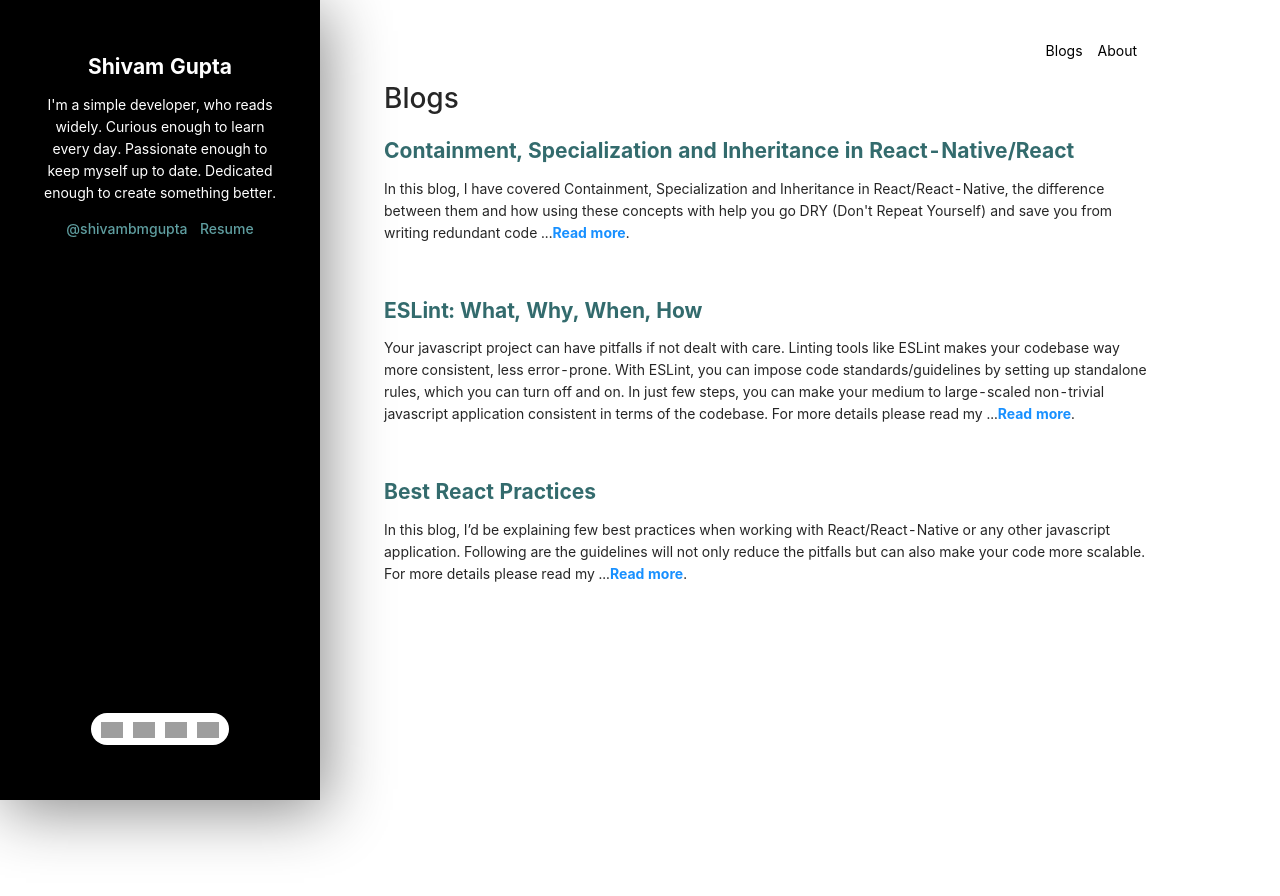
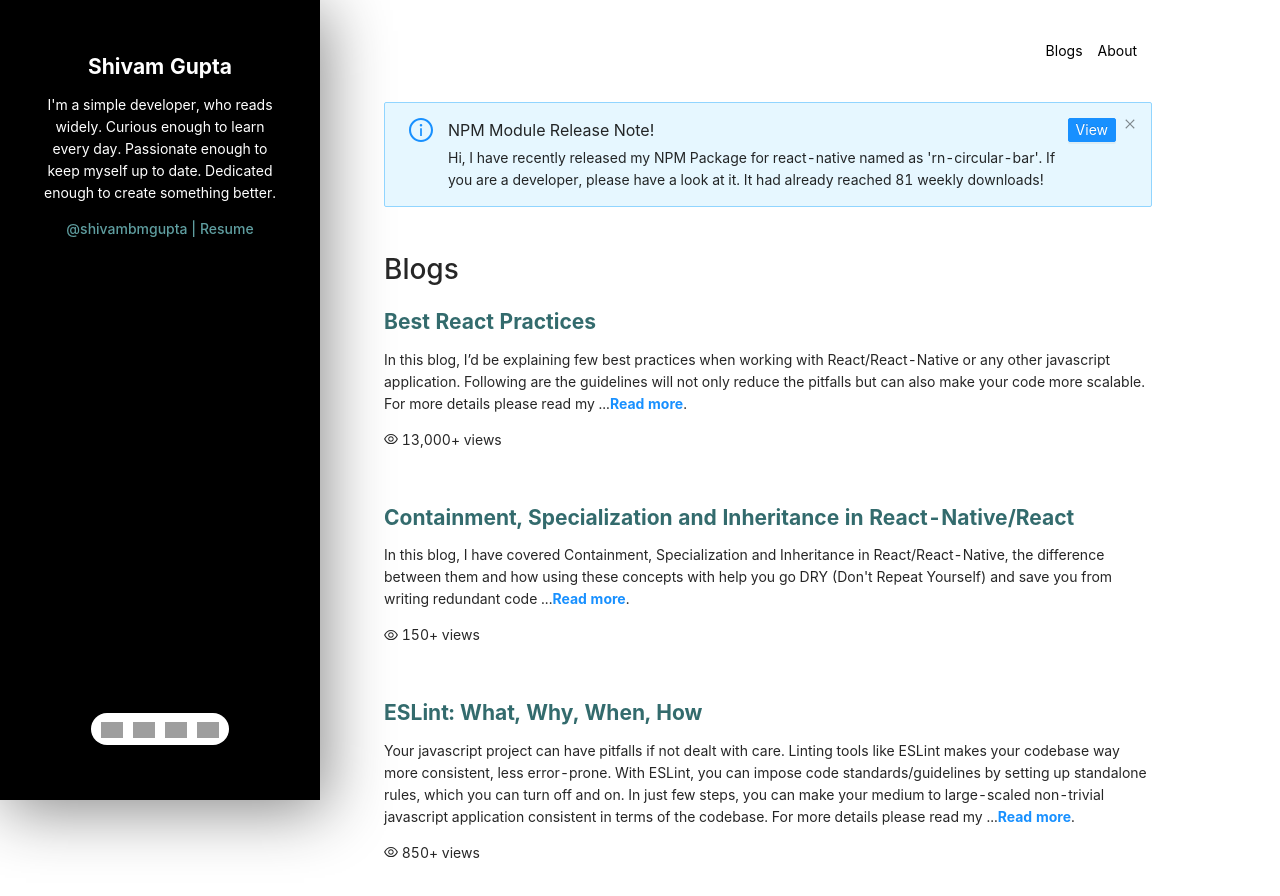
Before and after one commit to shivambmgupta/mvp-website, a React (Create React App) app: page / in a window 1280 px wide. Shown: the top 896 px of the page. Before the commit the page ends 800 px from the top, so only its background shows below. Built offline with nearby package versions, Linux system fonts and the light colour scheme; grey boxes are pictures that could not be loaded.

Commit message:
feat: announcement

```diff
--- a/src/App.css
+++ b/src/App.css
@@ -36,3 +36,7 @@
     transform: rotate(360deg);
   }
 }
+
+.alert-container {
+  margin: 40px 0px;
+}
--- a/src/App.js
+++ b/src/App.js
@@ -5,8 +5,10 @@ import {
 } from 'react-router-dom';
 import Navbar from './components/Navbar';
 import Sidebar from './components/Developer';
-import { Pages } from './constants/constants';
+import { AlertData, Pages } from './constants/constants';
 import 'antd/dist/antd.css';
+import { Alert, Button } from 'antd';
+import './App.css';
 
 const App = () => (
   <div className="container">
@@ -16,6 +18,25 @@ const App = () => (
         <Suspense fallback={<div />}>
           <Router>
             <Navbar pages={Pages} />
+            <Alert
+              className="alert-container"
+              message={AlertData.heading}
+              description={AlertData.description}
+              type={AlertData.type}
+              showIcon
+              closable={AlertData.closable}
+              action={
+                <Button
+                  size="small"
+                  type="primary"
+                  onClick={() => {
+                    window.open(AlertData.actionLink, '_blank').focus();
+                  }}
+                >
+                  View
+                </Button>
+              }
+            />
             <Switch>
               {
                 Pages.map((page, index) => (
--- a/src/assets/links/links.js
+++ b/src/assets/links/links.js
@@ -8,7 +8,7 @@ const AboutDeveloper = {
     HiGif: 'https://media.giphy.com/media/hvRJCLFzcasrR4ia7z/giphy.gif',
     Developer: {
         mailTo: 'mailto:shivambmgupta@gmail.com',
-        resume: 'https://drive.google.com/file/d/1O3NMgjSMWP0oci_N8wdH3nVR5I3QvRPE/view?usp=sharing',
+        resume: 'https://drive.google.com/file/d/1K9VMREr8KAkcSNx4Hl50AvVrqsXiRxg3/view?usp=sharing',
         social_medias: [
             {
                 url: 'https://www.facebook.com/shivambmgupta',
--- a/src/components/Blog/index.js
+++ b/src/components/Blog/index.js
@@ -1,3 +1,5 @@
+import { EyeOutlined } from '@ant-design/icons';
+import { Tooltip } from 'antd';
 import React, { memo } from 'react';
 import styles from './style.module.css';
 
@@ -5,6 +7,12 @@ const Blog = ({ blog }) => (
     <div className={styles.wrapper}>
         <a href={blog.url} target="_blank" rel="noreferrer noopener"><h2 className={styles.title}>{blog.heading}</h2></a>
         <p>{blog.content}...<b><a className={styles.customLink} href={blog.url} target="_blank" rel="noreferrer noopener">Read more</a></b>.</p>
+        <div>
+            <Tooltip title={`Total views: ${blog.views}`}>
+                <EyeOutlined />
+                <label>{`  ${blog.views} views`}</label>
+            </Tooltip>
+        </div>
     </div>
 );
 
--- a/src/components/Developer/index.js
+++ b/src/components/Developer/index.js
@@ -9,7 +9,7 @@ const AboutDeveloper = () => (
             <h2 className={styles.title}>{Developer.DEVELOPER}</h2>
             <p>{Developer.ABOUT}</p>
             <div>
-                <h4>
+                <h4 className={styles.customLink}>
                     <a className={styles.customLink} href={Links.Developer.mailTo} target="_blank" rel="noopener noreferrer">{Developer.USERNAME}</a> | <a className={styles.customLink} href={Links.Developer.resume} target="_blank" rel="noopener noreferrer">Resume</a>
                 </h4>
             </div>
--- a/src/components/micros/Experience.js
+++ b/src/components/micros/Experience.js
@@ -5,7 +5,7 @@ import { getTimeDifference } from '../../utils/common';
 import { useWindowSize } from 'react-use';
 import styles from './style.module.css';
 
-const getLable = (content, job) => `${getTimeDifference(job.fromDate, job.current ? new Date() : job.endDate, 2, false)} | ${job.fromDate.toLocaleDateString(content.dateFormat, content.dateOptions)} - ${job.current ? 'Current' : job.endDate.toLocaleDateString(content.dateFormat, content.dateOptions)}`;
+const getLable = (content, job) => `${getTimeDifference(job.fromDate, job.current ? new Date() : job.endDate, 2, false)} | ${job.fromDate.toLocaleDateString(content.dateFormat, content.dateOptions)} - ${job.current ? 'Present' : job.endDate.toLocaleDateString(content.dateFormat, content.dateOptions)}`;
 
 const Experience = ({ content }) => {
     const [mode, setMode] = useState("alternate");
--- a/src/constants/constants.js
+++ b/src/constants/constants.js
@@ -11,25 +11,40 @@ export const Developer = {
     ABOUT: 'I\'m a simple developer, who reads widely. Curious enough to learn every day. Passionate enough to keep myself up to date. Dedicated enough to create something better.',
 };
 
+export const AlertData = {
+    showAlert: true,
+    alterType: 'info',
+    closable: true,
+    heading: 'NPM Module Release Note!',
+    description: `
+        Hi, I have recently released my NPM Package for react-native named as 'rn-circular-bar'.
+        If you are a developer, please have a look at it. It had already reached 81 weekly downloads!
+    `,
+    actionLink: `https://www.npmjs.com/package/rn-circular-bar`
+}
+
 export const Blogs = [
+    {
+        heading: 'Best React Practices',
+        content: 'In this blog, I’d be explaining few best practices when working with React/React-Native or any other javascript application. Following are the guidelines will not only reduce the pitfalls but can also make your code more scalable. For more details please read my ',
+        url: 'https://dev.to/shivambmgupta/best-react-practices-bp8',
+        views: '13,000+',
+        key: 2,
+    },
     {
         heading: 'Containment, Specialization and Inheritance in React-Native/React',
         content: 'In this blog, I have covered Containment, Specialization and Inheritance in React/React-Native, the difference between them and how using these concepts with help you go DRY (Don\'t Repeat Yourself) and save you from writing redundant code ',
         url: ' https://shivambmgupta.medium.com/containment-specialization-and-inheritance-in-react-native-react-8fffaf789b94',
         key: 0,
+        views: '150+'
     },
     {
         heading: 'ESLint: What, Why, When, How',
         content: 'Your javascript project can have pitfalls if not dealt with care. Linting tools like ESLint makes your codebase way more consistent, less error-prone. With ESLint, you can impose code standards/guidelines by setting up standalone rules, which you can turn off and on. In just few steps, you can make your medium to large-scaled non-trivial javascript application consistent in terms of the codebase. For more details please read my ',
         url: 'https://shivambmgupta.medium.com/eslint-what-why-when-how-7353a10e65c5',
         key: 1,
-    },
-    {
-        heading: 'Best React Practices',
-        content: 'In this blog, I’d be explaining few best practices when working with React/React-Native or any other javascript application. Following are the guidelines will not only reduce the pitfalls but can also make your code more scalable. For more details please read my ',
-        url: 'https://shivambmgupta.medium.com/best-react-practices-fb0f31d9ec16',
-        key: 2,
-    },
+        views: '850+'
+    }
 ];
 
 export const Pages = [
@@ -60,7 +75,10 @@ export const BlogConstants = {
 export const profile = {
     about: {
         heading: 'About',
-        body: 'I\'m a simple developer, who reads widely. Curious enough to learn every day. Passionate enough to keep myself up to date. Dedicated enough to create something better.',
+        body: `
+            Hi, I'm Shivam. I write code, follow people who write code, live around people who write code. I'm always inspired by Ryan Dahl, Guillermo Rauch, Ben Noordhuis.
+            Other than writing the code, I like reading Physics, 5 miles sprint daily, cooking, documentaries. And, yes - I have a life.
+        `,
     },
     experience: {
         heading: 'Experience',
@@ -68,18 +86,18 @@ export const profile = {
         dateFormat: 'en-US',
         body: [
             {
-                companyName: 'Radiance Technologies LLC',
-                profile: 'SDE I',
-                about: 'MERN Stack Developer, working on both React and React-Native. Directing our software programming initiatives. Developing and executing project plans. Shaping the future of our systems. Overseeing the development of documentation.',
-                fromDate: new Date(2021, 6, 1),
-                current: true,
+                companyName: 'Signzy',
+                profile: 'Software Development Engineer - 1',
+                about: 'MERN Stack Developer. Developing applications, collaborating with senior leaders. Executing project plans. Shaping the future of our systems. Overseeing the development of documentation.Proactively learning about new technologies',
+                fromDate: new Date(2021, 9, 1),
+                current: true
             },
             {
                 companyName: 'Radiance Technologies LLC',
                 profile: 'Intern',
-                about: 'MERN Stack Developer. Developing applications. Collaborating with senior leaders. Proactively learning about new technologies',
+                about: 'MERN Stack Developer. Developing applications, collaborating with senior leaders. Executing project plans. Shaping the future of our systems. Overseeing the development of documentation.Proactively learning about new technologies',
                 fromDate: new Date(2020, 8, 1),
-                endDate: new Date(2021, 5, 30),
+                endDate: new Date(2021, 8, 30),
             },
             {
                 companyName: 'Thinking Machines',
--- a/src/utils/common.js
+++ b/src/utils/common.js
@@ -46,5 +46,5 @@ export function getTimeDifference(fromDate, toDate, levels, prefix) {
         } else if (past) returnString = langFn('date.past', [returnString]);
         else returnString = langFn('date.future', [returnString]);
     }
-    return returnString || 'O+ month';
+    return returnString || '1+ month';
 }
```
Also changed, not shown: 1 other file (tests, documents, lock files or other folders).
